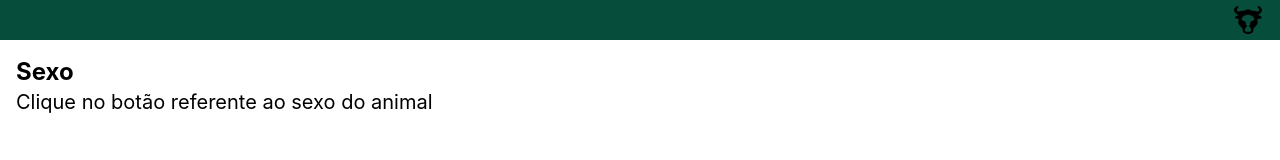
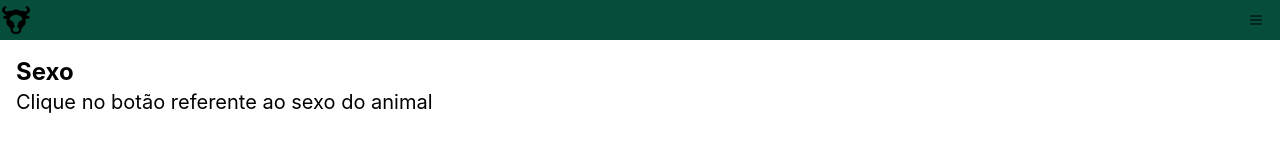
Before and after one commit to mardenrafael/agrobov-web, a Next.js app: page /cadastro/sexo in a window 1280 px wide. Shown: the top 160 px of the page. Built offline with nearby package versions, Linux system fonts and the light colour scheme.

Commit message:
adicionando novo icone

```diff
--- a/package.json
+++ b/package.json
@@ -10,6 +10,7 @@
   },
   "dependencies": {
     "next": "12.3.1",
+    "phosphor-react": "^1.4.1",
     "react": "18.2.0",
     "react-dom": "18.2.0"
   },
--- a/src/components/Header/index.tsx
+++ b/src/components/Header/index.tsx
@@ -1,3 +1,4 @@
+import { List } from "phosphor-react";
 import IconBoy from "../IconBoy";
 
 interface Props {
@@ -6,10 +7,9 @@ interface Props {
 
 const Header: React.FC<Props> = ({ titulo }) => {
   return (
-    <footer className="flex items-center justify-end h-10 bg-emerald-900 pr-4 ">
-      {/* <h1 className="text-2xl text-emerald-100 font-bold ">{titulo}</h1> */}
-
+    <footer className="flex items-center justify-between h-10 bg-emerald-900 pr-4 ">
       <IconBoy />
+      <List />
     </footer>
   );
 };
```
Also changed, not shown: 1 other file (tests, documents, lock files or other folders).
